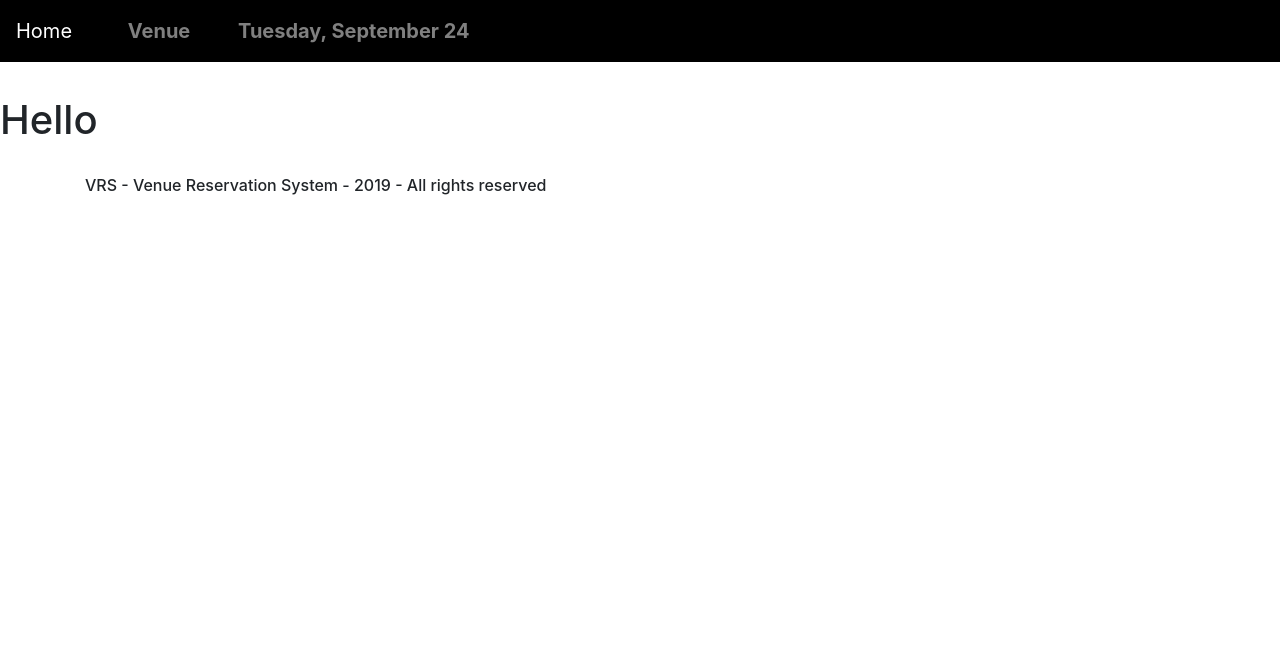
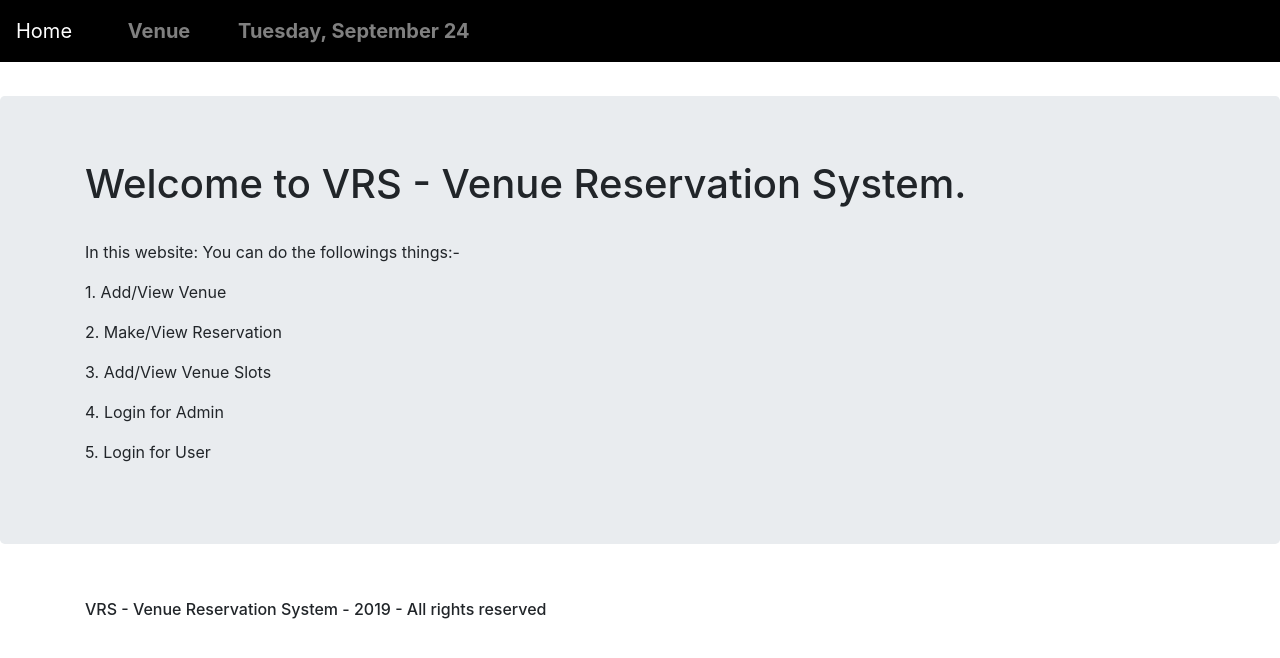
Before and after one commit to RavenThevar/302CEM, a CodeIgniter app: page /VRS/ in a window 1280 px wide. Shown: the top 658 px of the page. Run offline with CodeIgniter, Linux system fonts and the light colour scheme.

Commit message:
Optimisation done to 302CEM\VRS\application\views\home
A removal of "Hello" tag and the addition of further codes to make the home.php page to be more accurate to the project.

```diff
--- a/VRS/application/views/home.php
+++ b/VRS/application/views/home.php
@@ -2,4 +2,18 @@
 </br>
 </br>
 </br>
-<h1> Hello </h1>
+
+<div class="jumbotron">
+    <div class="container">
+
+        <h1>Welcome to VRS - Venue Reservation System.</h1>
+        </br>
+        <p>In this website: You can do the followings things:-</p>
+            <p>1. Add/View Venue</p>
+            <p>2. Make/View Reservation</p>
+            <p>3. Add/View Venue Slots</p>
+            <p>4. Login for Admin</p>
+            <p>5. Login for User</p>
+
+    </div>
+</div>
```
